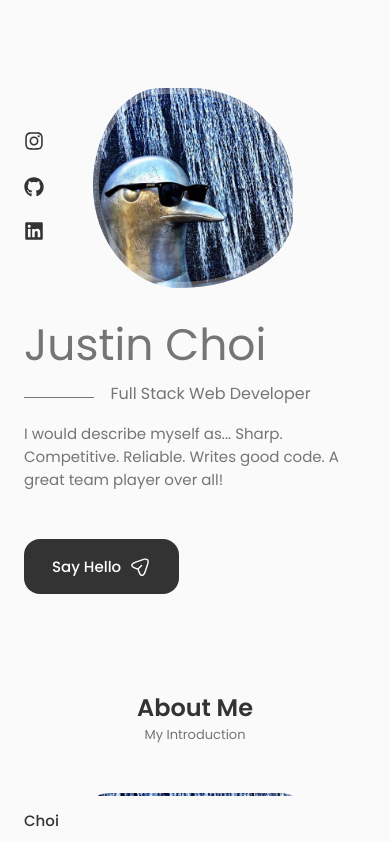
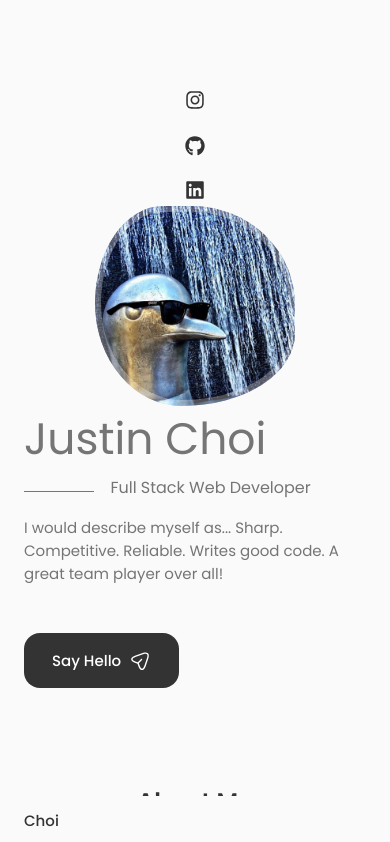
Before and after one commit to justinschoi93/portfolio, a React (Vite) app in the folder v3.0/: page / in a window 390 px wide. Shown: the top 842 px of the page. Built offline with nearby package versions, Linux system fonts and the light colour scheme.

Commit message:
fixed styling

```diff
--- a/v3.0/src/components/home/Home.jsx
+++ b/v3.0/src/components/home/Home.jsx
@@ -5,7 +5,7 @@ export default function Home () {
         <>
             <section className="home section" id="home">
                 <div className="home__container container grid">
-                    <div className="home__content grid">
+                    <div className="home__content">
                         <div className="home__social">
                             <a href="https://www.isntagram.com/" className="home__social-icon">
                                 <FaInstagram className="home__social-icon"/>
--- a/v3.0/src/components/home/home.css
+++ b/v3.0/src/components/home/home.css
@@ -3,6 +3,7 @@
 }
 
 .home__content {
+    display: grid;
     grid-template-columns: 116px repeat(2, 1fr);
     padding-top: 5.5rem;
     column-gap: 2rem;
@@ -152,7 +153,11 @@
 /* For medium devices */
 @media screen and (max-width: 768px) {
     .home__content {
-      grid-template-columns: 0.5fr 3fr;
+        display: flex;
+        flex-direction: column;
+      /* grid-template-columns: 0.5fr 3fr; */
+      align-items: center;
+      justify-content: center;
       padding-top: 3.5rem;
     }
 
```
